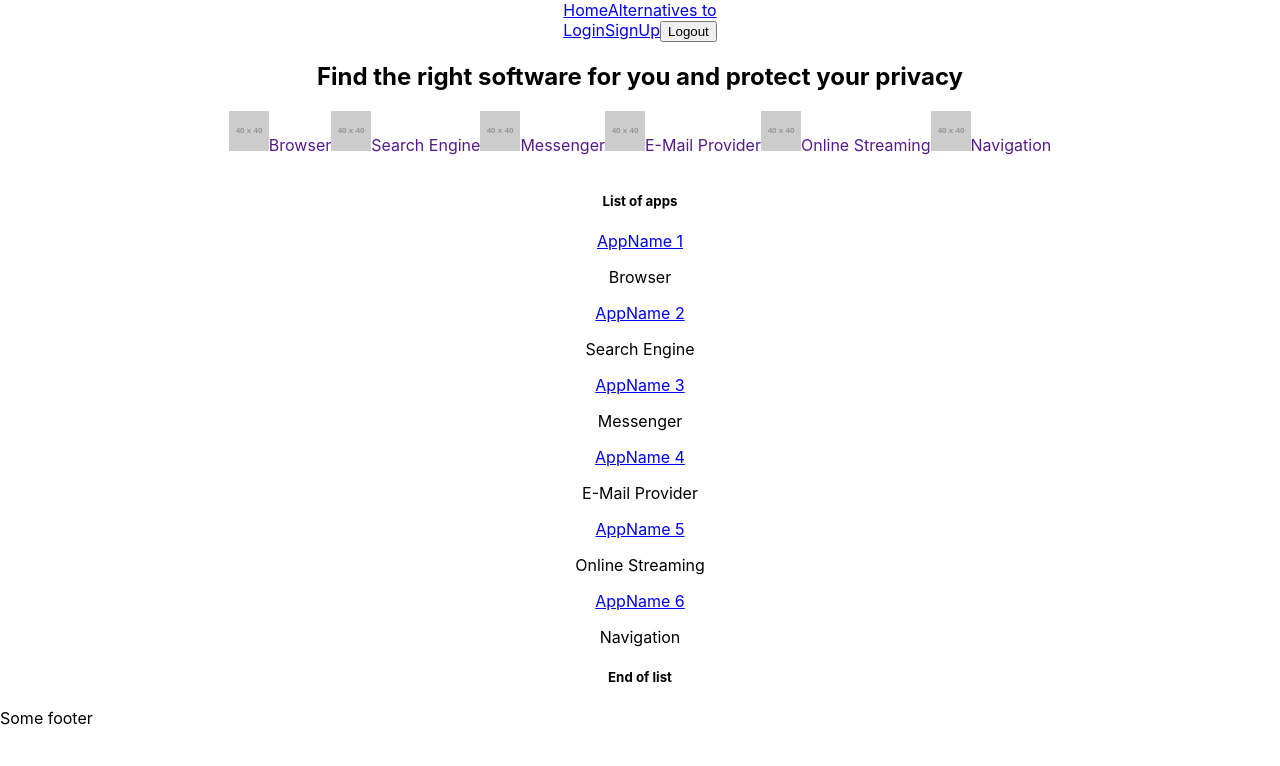
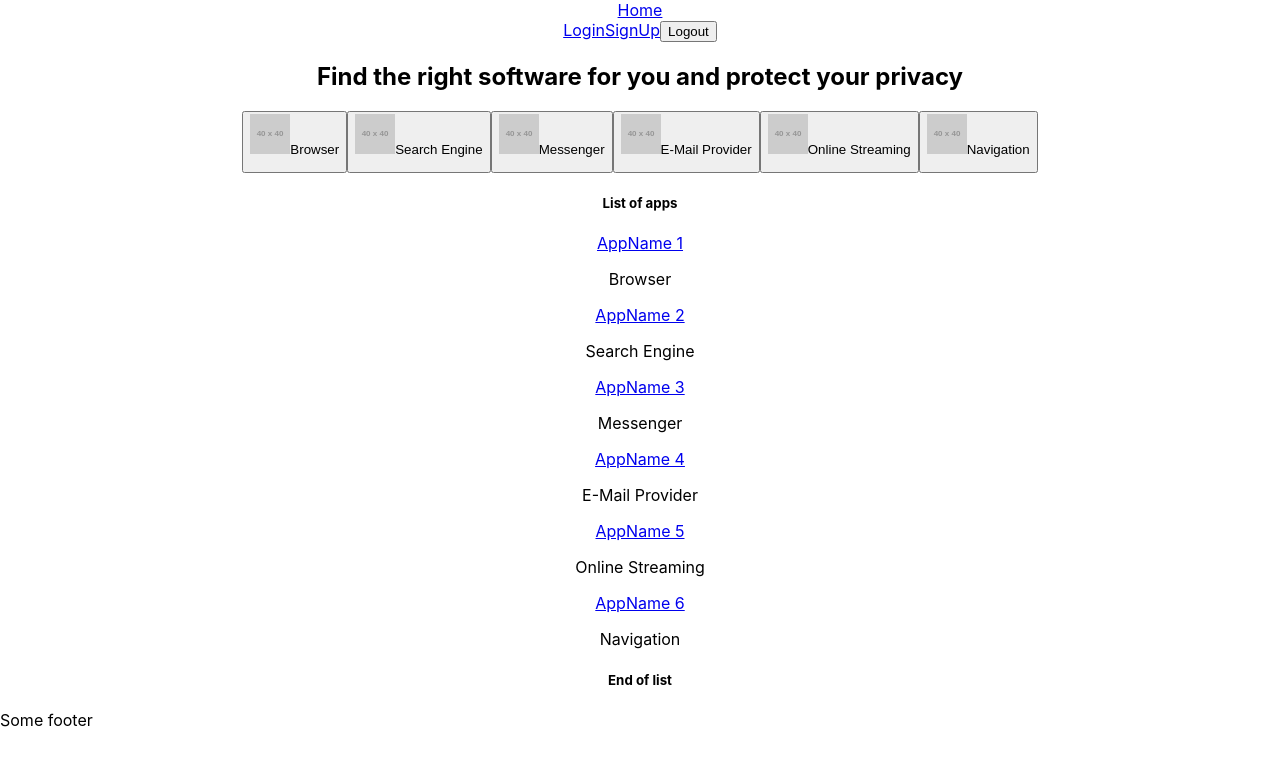
Before and after one commit to OpenStockNet/openStock, a React (Create React App) app in the folder client/: page / in a window 1280 px wide. Shown: the top 766 px of the page. Built offline with nearby package versions, Linux system fonts and the light colour scheme.

Commit message:
AppList changes onClick of Category Connection to AppDetail fixed

```diff
--- a/client/src/App.js
+++ b/client/src/App.js
@@ -12,7 +12,6 @@ import AppDetail from "./components/AppDetail";
 class App extends Component {
   state = {
     user: this.props.user,
-    /* appsData: dummyApps, */
   };
 
   //user parameter comes from handleSUbmit() where I call the function
@@ -26,9 +25,10 @@ class App extends Component {
     return (
       <div className="App">
         <Navbar />
+
         <Switch>
           <Route exact path="/" component={HomePage} />
-          <Route exact path="/alternatives" component={AlternativesPage} />
+          {/* <Route exact path="/alternatives" component={AlternativesPage} / */}>
           <Route exact path="/:category/:name" component={AppDetail} />
           <Route
             exact
@@ -41,32 +41,9 @@ class App extends Component {
             render={(props) => <Login setUser={this.setUser} history={props.history} />} //{...props}
           />
         </Switch>
-        {/* <HomePage alternatives={this.state.alternatives} /> */}
-        {/* <ProductDetail alternatives={this.state.alternatives} /> */}
       </div>
     );
   }
 }
 
-// function App() {
-//   return (
-//     <div className="App">
-//       <Navbar />
-
-//       {/* <Route exact path="/" component={} />
-//       <Route exact path="/browse" component={} />
-//       <Route exact path="/alternatives" component={} /> */}
-//       <header className="App-header">
-//         <img src={logo} className="App-logo" alt="logo" />
-//         <p>
-//           Edit <code>src/App.js</code> and save to reload.
-//         </p>
-//         <a className="App-link" href="https://reactjs.org" target="_blank" rel="noopener noreferrer">
-//           Learn React
-//         </a>
-//       </header>
-//     </div>
-//   );
-// }
-
 export default App;
--- a/client/src/components/AppDetail.js
+++ b/client/src/components/AppDetail.js
@@ -7,10 +7,12 @@ class AppDetail extends Component {
   state = {};
 
   render() {
-    const appId = this.props.match.params._id;
+    const appName = this.props.match.params.name;
+    console.log(appName);
     const appInfo = dummyApps.find((app) => {
-      return app._id === appId;
+      return app.name === appName;
     });
+    console.log(appInfo);
 
     return (
       <div>
--- a/client/src/components/Categories.js
+++ b/client/src/components/Categories.js
@@ -1,16 +1,18 @@
-import dummyCategories from "./dummyCategories.json";
-
 import React, { Component } from "react";
-import { Link } from "react-router-dom";
 
 class Categories extends Component {
+  handleCategory = (category) => {
+    const newAppList = this.props.appsList.filter((app) => app.category === category);
+    this.props.setApps(newAppList);
+  };
+
   render() {
-    const appCategories = dummyCategories.map((cat) => {
+    const appCategories = this.props.category.map((cat) => {
       return (
-        <Link key={cat._id}>
+        <button key={cat._id} onClick={() => this.handleCategory(cat.name)}>
           <img src={cat.icon} />
           <p style={{ display: "inline-block" }}>{cat.name}</p>
-        </Link>
+        </button>
       );
     });
     return <div>{appCategories}</div>;
--- a/client/src/components/HomePage.js
+++ b/client/src/components/HomePage.js
@@ -3,18 +3,33 @@ import dummyCategories from "./dummyCategories.json";
 
 import React, { Component } from "react";
 import Categories from "./Categories";
-import Alternatives from "./Alternatives";
 import List from "./List";
 
 class HomePage extends Component {
-  state = {};
+  state = {
+    category: dummyCategories,
+    appsList: dummyApps,
+    appsFiltered: dummyApps,
+  };
+
+  setCategory = (category) => {
+    this.setState({
+      category: category,
+    });
+  };
+
+  setApps = (newApps) => {
+    this.setState({
+      appsFiltered: newApps,
+    });
+  };
+
   render() {
     return (
       <div>
         <h2>Find the right software for you and protect your privacy</h2>
-        <Categories />
-
-        <List />
+        <Categories setApps={this.setApps} appsList={this.state.appsList} category={this.state.category} />
+        <List appsFiltered={this.state.appsFiltered} />
       </div>
     );
   }
--- a/client/src/components/List.js
+++ b/client/src/components/List.js
@@ -1,36 +1,11 @@
-import dummyApps from "./dummyApps.json";
-
 import React, { Component } from "react";
 import { Link } from "react-router-dom";
-
-/* const List = (props) => {
-  return (
-    <div>
-      {dummyApps.length === 0 && <h4>Sorry, we haven't found any alternative app 😧. Try something different.</h4>}
-
-      <h5>List of apps</h5>
-
-      {dummyApps.map((app) => {
-        return (
-          <div key={app._id}>
-            <Link to={`/${app.category}/${app.name}`}>{app.name}</Link>
-            <p>{app.category}</p>
-          </div>
-        );
-      })}
-
-      <h5>End of list</h5>
-    </div>
-  );
-};
-
-export default List; */
 
 class List extends Component {
   state = {};
 
   render() {
-    const apps = dummyApps.map((app) => {
+    const apps = this.props.appsFiltered.map((app) => {
       return (
         <div key={app._id}>
           <Link to={`/${app.category}/${app.name}`}>{app.name}</Link>
@@ -40,7 +15,9 @@ class List extends Component {
     });
     return (
       <div>
-        {dummyApps.length === 0 && <h4>Sorry, we haven't found any alternative app 😧. Try something different.</h4>}
+        {this.props.appsFiltered.length === 0 && (
+          <h4>Sorry, we haven't found any alternative app 😧. Try something different.</h4>
+        )}
         <h5>List of apps</h5>
         {apps}
         <h5>End of list</h5>
--- a/client/src/components/Navbar.js
+++ b/client/src/components/Navbar.js
@@ -14,7 +14,7 @@ const Navbar = () => {
     <nav className="navbar">
       <div>
         <Link to="/">Home</Link>
-        <Link to="/alternatives">Alternatives to</Link>
+        {/* <Link to="/alternatives">Alternatives to</Link> */}
       </div>
       <div>
         <Link to="/login">Login</Link>
```
